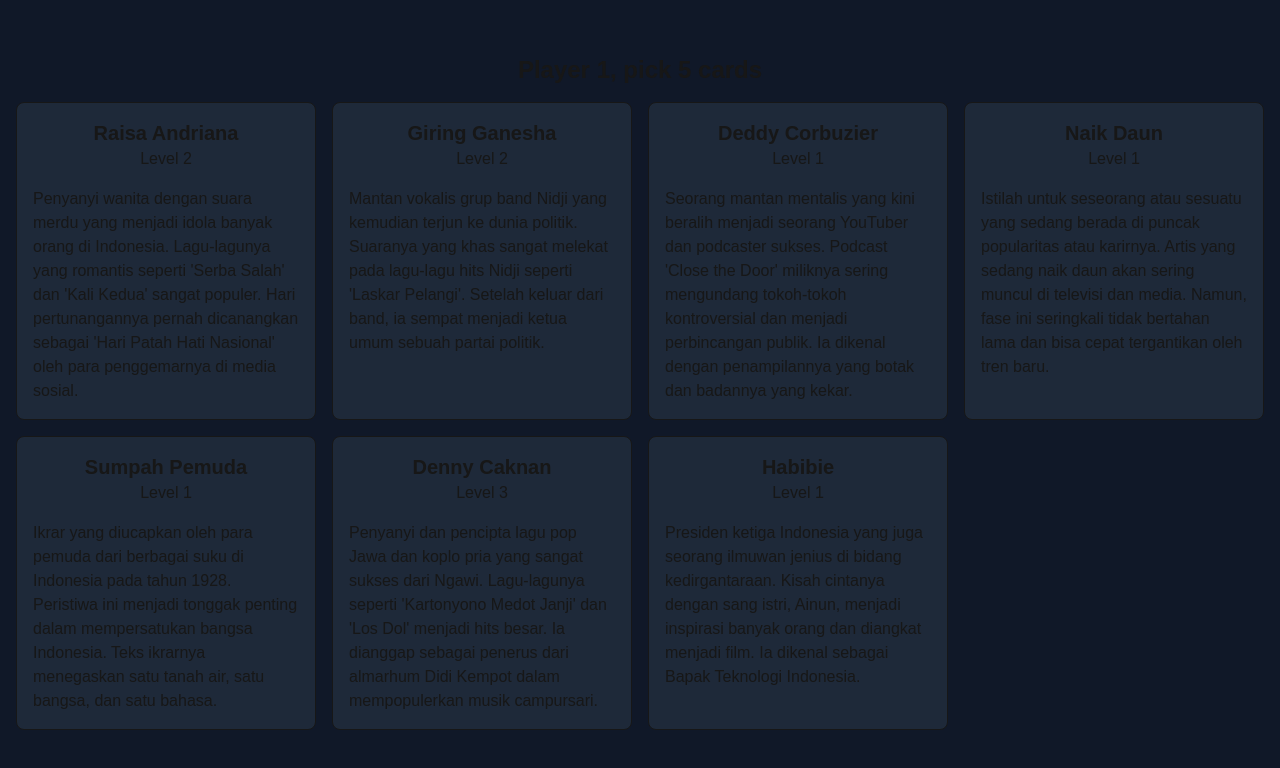
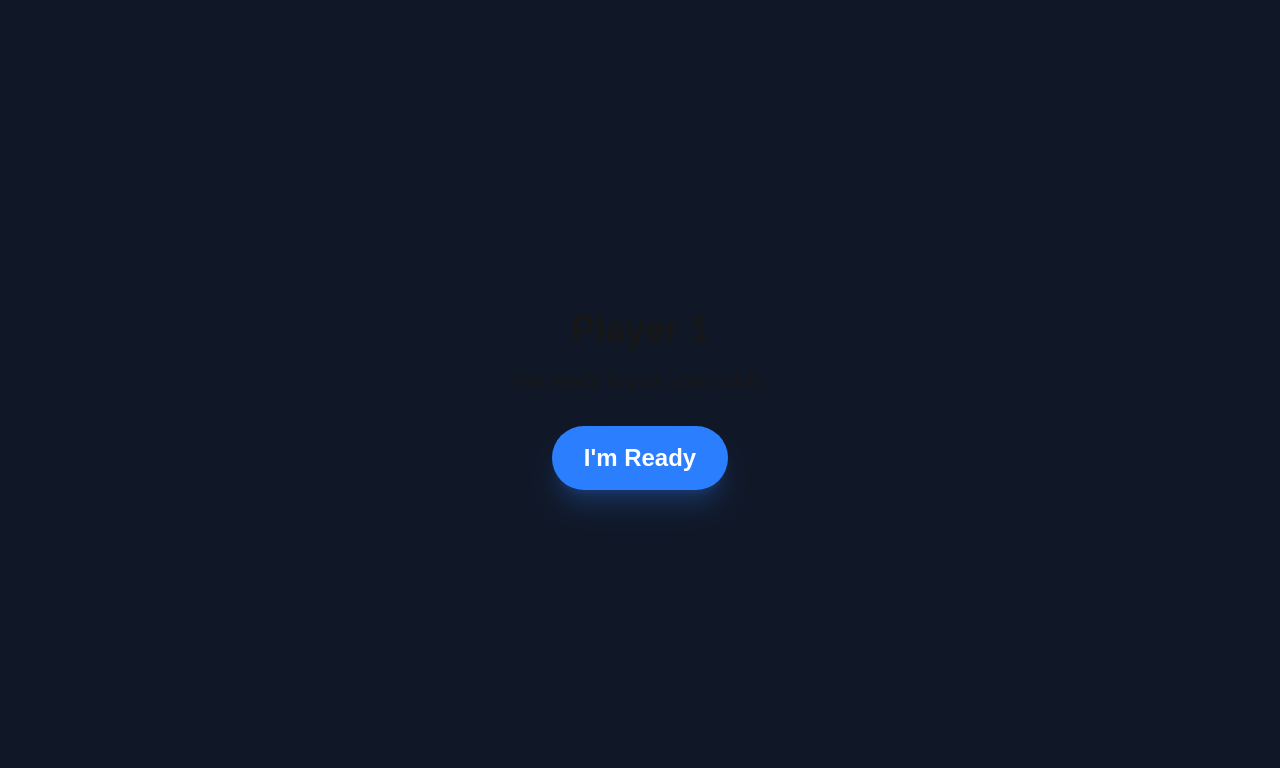
Before and after one commit to h7mei/monikers, a Next.js app: page / in a window 1280 px wide. Both pictures are taken after a click on the button "Start Game". Shown: the top 768 px of the page. Built offline with nearby package versions, Linux system fonts and the light colour scheme.

Commit message:
feat: implement round end functionality and add button to end the round in GameScreen component

```diff
--- a/src/components/CardSelectionScreen.tsx
+++ b/src/components/CardSelectionScreen.tsx
@@ -23,6 +23,7 @@
   const [selectedCards, setSelectedCards] = useState<Card[]>([]);
   const [allSelectedCards, setAllSelectedCards] = useState<Card[]>([]);
   const [availableCards, setAvailableCards] = useState<Card[]>([]);
+  const [isReady, setIsReady] = useState(false);
 
   useEffect(() => {
     const cardsToShuffle =
@@ -54,10 +55,26 @@
     if (currentPlayer < players) {
       setCurrentPlayer(currentPlayer + 1);
       setSelectedCards([]);
+      setIsReady(false);
     } else {
       onSelectionEnd(newAllSelectedCards);
     }
   };
+
+  if (!isReady) {
+    return (
+      <div className="flex flex-col items-center justify-center min-h-svh px-4 py-6">
+        <h1 className="text-4xl font-bold mb-4">Player {currentPlayer}</h1>
+        <p className="text-xl mb-8">Get ready to pick your cards.</p>
+        <button
+          className="bg-blue-500 hover:bg-blue-700 text-white font-bold py-4 px-8 rounded-full cursor-pointer shadow-xl shadow-blue-500/20 text-2xl"
+          onClick={() => setIsReady(true)}
+        >
+          I&apos;m Ready
+        </button>
+      </div>
+    );
+  }
 
   return (
     <div className="flex flex-col items-center justify-center min-h-svh px-4 py-6">
--- a/src/components/GameScreen.tsx
+++ b/src/components/GameScreen.tsx
@@ -161,6 +161,14 @@
     setCards([...remainingCards, currentCard]); // Move to the back of the deck
   };
 
+  const handleEndRound = () => {
+    if (!isRoundActive) return;
+    endRound({
+      remainingCards: cards,
+      updatedGuessedCards: guessedCards,
+    });
+  };
+
   const activeCard = cards[0];
 
   if (!isRoundActive) {
@@ -205,6 +213,14 @@
           Guessed
         </button>
       </div>
+      <div className="fixed bottom-12 flex justify-center w-full">
+        <button
+          onClick={handleEndRound}
+          className="bg-red-500 hover:bg-red-700 text-white font-bold py-2 px-4 rounded-full"
+        >
+          End Round
+        </button>
+      </div>
       {!canSkip && (
         <p className="text-sm text-gray-500 mt-4">
           Skip again after guessing a word correctly.
```
